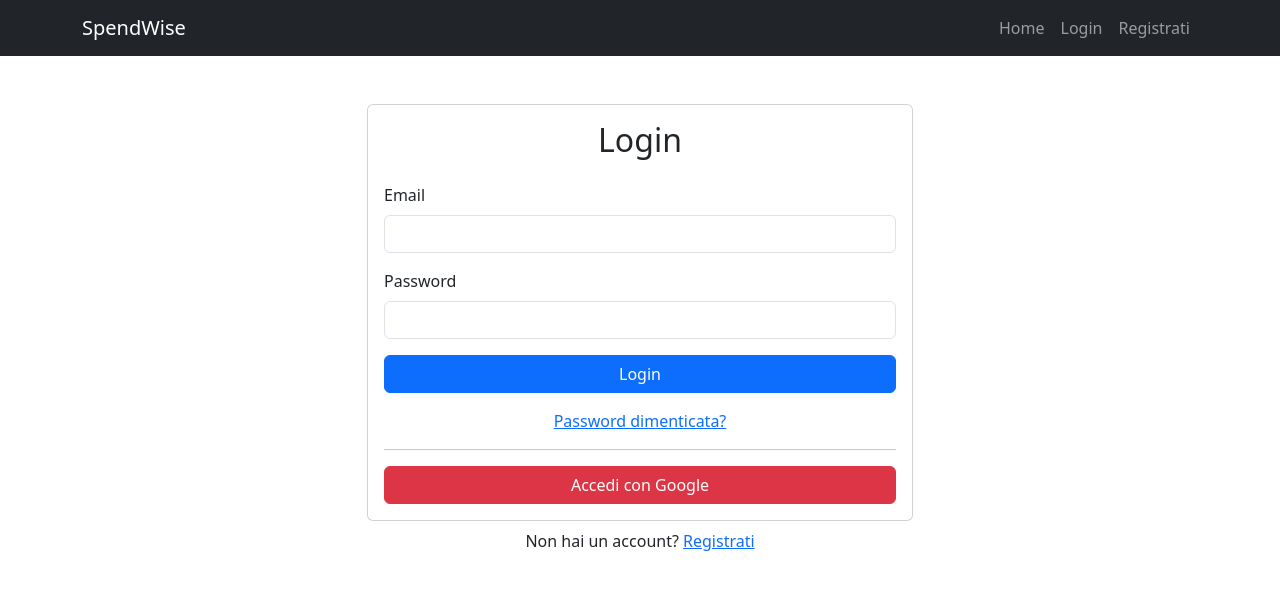
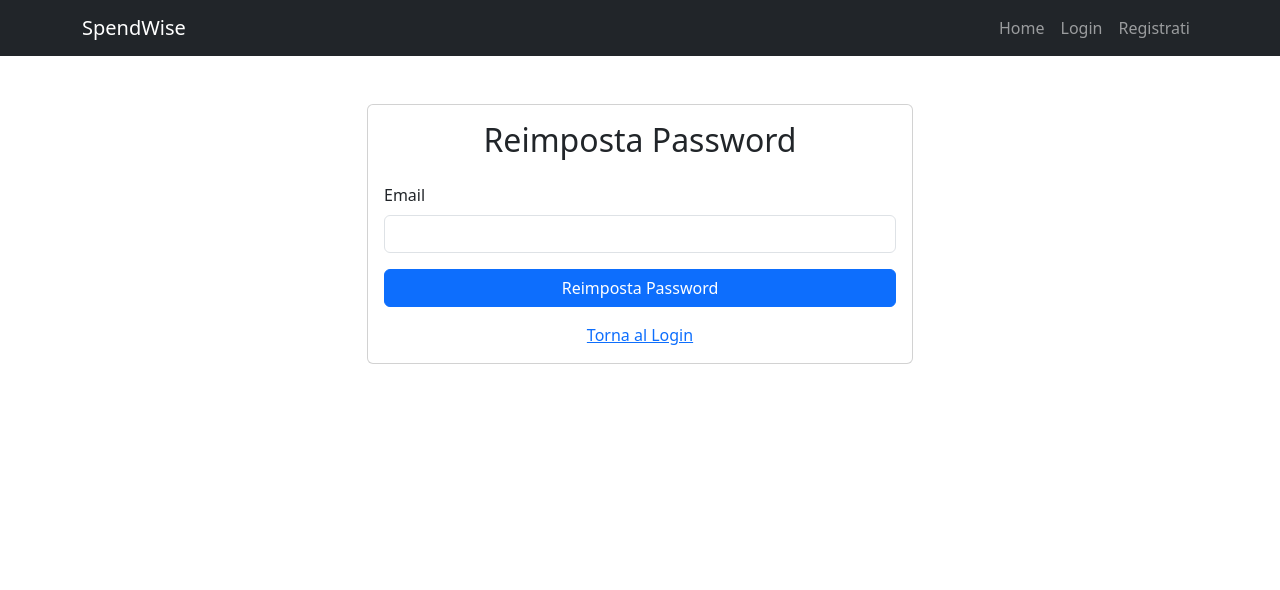
Before and after one commit to MattiaPetru/SpendWise, a React (Vite) app in the folder frontend/: page /forgot-password in a window 1280 px wide. Before the commit this address led to /login. Shown: the top 590 px of the page. Built offline with nearby package versions, Linux system fonts and the light colour scheme.

Commit message:
forgot password

```diff
--- a/frontend/src/App.jsx
+++ b/frontend/src/App.jsx
@@ -5,6 +5,7 @@ import NavbarComponent from './components/NavbarComponent';
 import HomePage from './components/HomePage';
 import LoginPage from './components/LoginPage';
 import RegisterPage from './components/RegisterPage';
+import ForgotPasswordPage from './components/ForgotPasswordPage';
 import DashboardLayout from './components/DashboardLayout';
 import DashboardHome from './components/DashboardHome';
 import AddExpense from './components/AddExpense';
@@ -23,6 +24,7 @@ const App = () => {
           <Route path="/" element={<HomePage />} />
           <Route path="/login" element={<LoginPage />} />
           <Route path="/register" element={<RegisterPage />} />
+          <Route path="/forgot-password" element={<ForgotPasswordPage />} />
           <Route path="/dashboard/*" element={
             <PrivateRoute>
               <DashboardLayout>
--- /dev/null
+++ b/frontend/src/components/ForgotPasswordPage.jsx
@@ -0,0 +1,70 @@
+import React, { useState } from 'react';
+import { Form, Button, Container, Row, Col, Card, Alert } from 'react-bootstrap';
+import { Link } from 'react-router-dom';
+
+const ForgotPasswordPage = () => {
+  const [email, setEmail] = useState('');
+  const [message, setMessage] = useState('');
+  const [error, setError] = useState('');
+
+  const handleSubmit = async (e) => {
+    e.preventDefault();
+    setMessage('');
+    setError('');
+    try {
+      const apiUrl = import.meta.env.VITE_API_URL || 'http://localhost:5001';
+      const response = await fetch(`${apiUrl}/api/auth/forgot-password`, {
+        method: 'POST',
+        headers: {
+          'Content-Type': 'application/json',
+        },
+        body: JSON.stringify({ email }),
+      });
+
+      const data = await response.json();
+
+      if (response.ok) {
+        setMessage('Se l\'email è associata a un account, riceverai istruzioni per reimpostare la password.');
+      } else {
+        setError(data.message || 'Si è verificato un errore. Riprova più tardi.');
+      }
+    } catch (error) {
+      setError('Si è verificato un errore. Riprova più tardi.');
+    }
+  };
+
+  return (
+    <Container>
+      <Row className="justify-content-md-center mt-5">
+        <Col xs={12} md={6}>
+          <Card>
+            <Card.Body>
+              <h2 className="text-center mb-4">Reimposta Password</h2>
+              {error && <Alert variant="danger">{error}</Alert>}
+              {message && <Alert variant="success">{message}</Alert>}
+              <Form onSubmit={handleSubmit}>
+                <Form.Group id="email" className="mb-3">
+                  <Form.Label>Email</Form.Label>
+                  <Form.Control
+                    type="email"
+                    value={email}
+                    onChange={(e) => setEmail(e.target.value)}
+                    required
+                  />
+                </Form.Group>
+                <Button className="w-100" type="submit">
+                  Reimposta Password
+                </Button>
+              </Form>
+              <div className="w-100 text-center mt-3">
+                <Link to="/login">Torna al Login</Link>
+              </div>
+            </Card.Body>
+          </Card>
+        </Col>
+      </Row>
+    </Container>
+  );
+};
+
+export default ForgotPasswordPage;
--- a/frontend/src/components/LoginPage.jsx
+++ b/frontend/src/components/LoginPage.jsx
@@ -114,7 +114,7 @@ const LoginPage = () => {
             </Card.Body>
           </Card>
           <div className="w-100 text-center mt-2">
-            Non hai un account? <Link to="/signup">Registrati</Link>
+            Non hai un account? <Link to="/register">Registrati</Link>
           </div>
         </Col>
       </Row>
```
